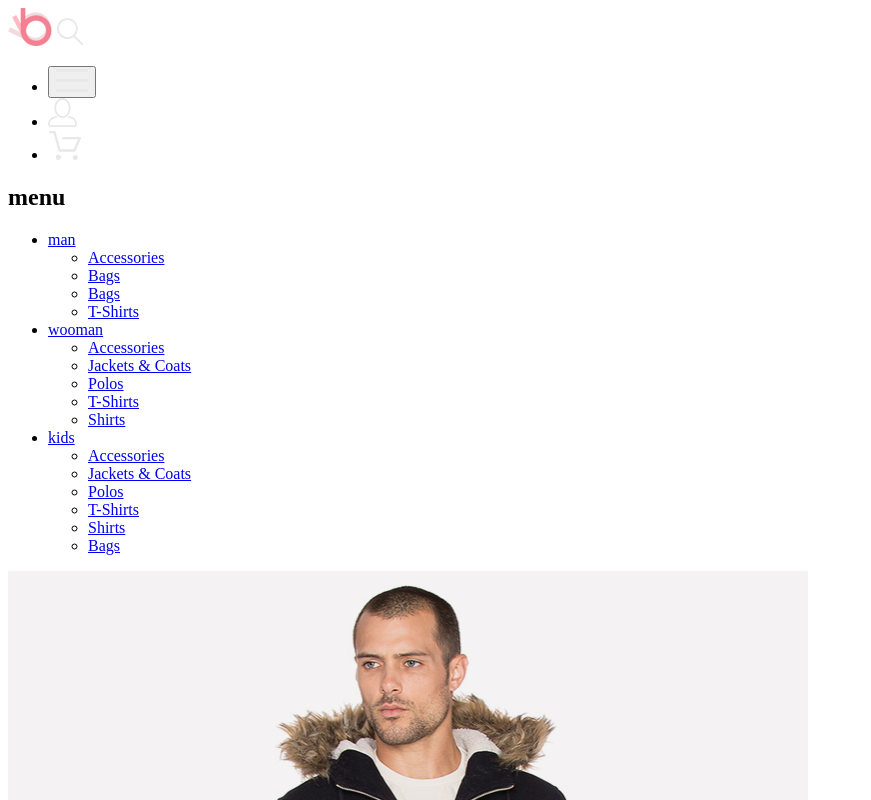
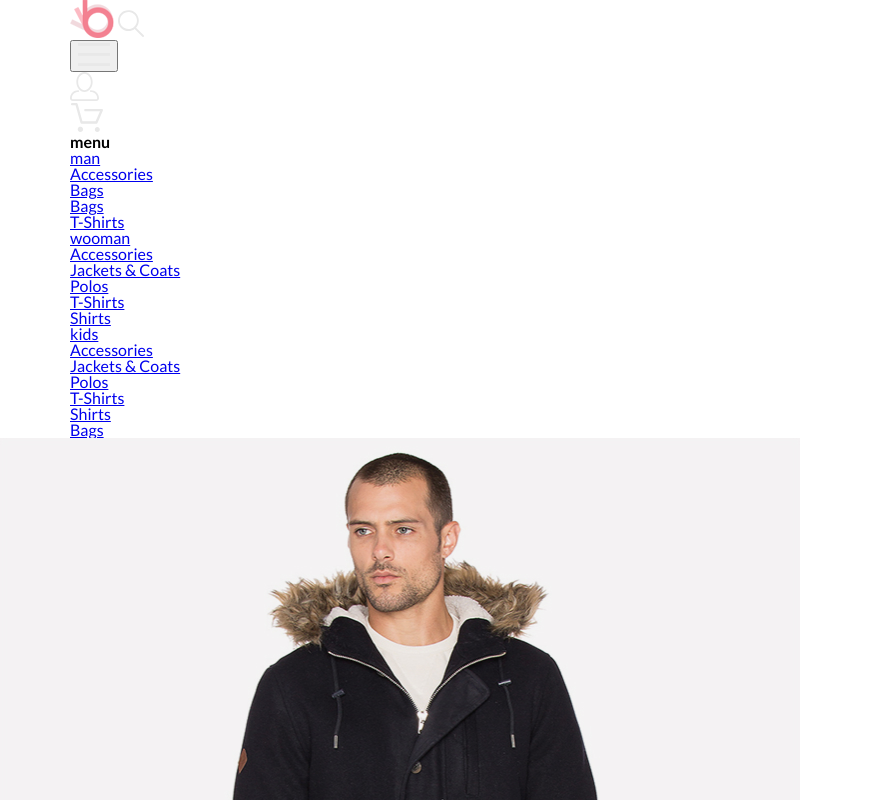
Before and after one commit to Dmitriygithuber/git-course, a plain HTML site: page index.html in a window 1280 px wide. Shown: the top 800 px of the page, without its empty margins (0-871 px from the left). Drawn offline with Linux system fonts and the light colour scheme.

Commit message:
created css style and reset + created class in header html

```diff
--- /dev/null
+++ b/css/reset.css
@@ -0,0 +1,134 @@
+/* http://meyerweb.com/eric/tools/css/reset/
+   v2.0 | 20110126
+   License: none (public domain)
+*/
+
+html,
+body,
+div,
+span,
+applet,
+object,
+iframe,
+h1,
+h2,
+h3,
+h4,
+h5,
+h6,
+p,
+blockquote,
+pre,
+a,
+abbr,
+acronym,
+address,
+big,
+cite,
+code,
+del,
+dfn,
+em,
+img,
+ins,
+kbd,
+q,
+s,
+samp,
+small,
+strike,
+strong,
+sub,
+sup,
+tt,
+var,
+b,
+u,
+i,
+center,
+dl,
+dt,
+dd,
+ol,
+ul,
+li,
+fieldset,
+form,
+label,
+legend,
+table,
+caption,
+tbody,
+tfoot,
+thead,
+tr,
+th,
+td,
+article,
+aside,
+canvas,
+details,
+embed,
+figure,
+figcaption,
+footer,
+header,
+hgroup,
+menu,
+nav,
+output,
+ruby,
+section,
+summary,
+time,
+mark,
+audio,
+video {
+    margin: 0;
+    padding: 0;
+    border: 0;
+    font-size: 100%;
+    vertical-align: baseline;
+}
+
+/* HTML5 display-role reset for older browsers */
+article,
+aside,
+details,
+figcaption,
+figure,
+footer,
+header,
+hgroup,
+menu,
+nav,
+section {
+    display: block;
+}
+
+body {
+    line-height: 1;
+}
+
+ol,
+ul {
+    list-style: none;
+}
+
+blockquote,
+q {
+    quotes: none;
+}
+
+blockquote:before,
+blockquote:after,
+q:before,
+q:after {
+    content: '';
+    content: none;
+}
+
+table {
+    border-collapse: collapse;
+    border-spacing: 0;
+}
--- /dev/null
+++ b/css/style.css
@@ -0,0 +1,13 @@
+body {
+    font-family: 'Lato', sans-serif;
+    font-size: 14px;
+    line-height: 17px;
+    font-weight: 400;
+}
+
+.container {
+    width: 1140px;
+    margin: 0 auto;
+}
+
+/* 1:45:45 CSS stylelized */
--- a/index.html
+++ b/index.html
@@ -6,99 +6,110 @@
     <meta http-equiv="X-UA-Compatible" content="IE=edge">
     <meta name="viewport" content="width=device-width, initial-scale=1.0">
     <title>Document</title>
+    <link rel="stylesheet" href="css/style.css">
+    <link rel="stylesheet" href="css/reset.css">
+    <link rel="preconnect" href="https://fonts.googleapis.com">
+    <link rel="preconnect" href="https://fonts.gstatic.com" crossorigin>
+    <link href="https://fonts.googleapis.com/css2?family=Lato:ital,wght@0,300;0,400;0,700;0,900;1,400&display=swap"
+        rel="stylesheet">
 </head>
 
 <body>
-    <header>
+    <header class="header">
 
-        <img src="image/logo.png" alt="logo">
-        <img src="image/loupe.svg" alt="loupe">
+        <div class="container">
 
-        <ul>
-            <li>
-                <button>
+            <img class="header__logo" src="image/logo.png" alt="logo">
+            <img class="header__loupe" src="image/loupe.svg" alt="loupe">
+
+            <ul class="header__list">
+                <li class="header__item">
+                    <button class="header__button">
                         <img src="image/burger.svg" alt="burgermenu">
                     </button>
                 </li>
-            <li>
-                <a href="#">
+                <li class="header__item">
+                    <a class="header__link" href="#">
                         <img src="image/user.svg" alt="user">
                     </a>
                 </li>
-            <li>
-                <a href="#">
+                <li class="header__item">
+                    <a class="header__link" href="#">
                         <img src="image/shoppingcart.svg" alt="shopping">
                     </a>
                 </li>
             </ul>
 
-        <nav>
-            <h2>menu</h2>
-            <ul>
-                <li>
-                    <a href="#">man</a>
-                    <ul>
-                        <li>
+            <nav class="header__nav">
+                <h2 class="header__title">menu</h2>
+                <ul class="header__nav-list">
+                    <li class="header__nav-item nav-sub-item">
+                        <a class="nav-sub-item__title" href="#">man</a>
+                        <ul class="nav-sub-item__list">
+                            <li class="nav-sub-item__item">
                                 <a href="#">Accessories</a>
                             </li>
-                        <li>
+                            <li class="nav-sub-item__item">
                                 <a href="#">Bags</a>
                             </li>
-                        <li>
+                            <li class="nav-sub-item__item">
                                 <a href="#">Bags</a>
                             </li>
-                        <li>
+                            <li class="nav-sub-item__item">
                                 <a href="#">T-Shirts</a>
                             </li>
                         </ul>
                     </li>
 
                     <li>
-                    <a href="#">wooman</a>
-                    <ul>
-                        <li>
+                        <a class="header__nav-item nav-sub-item" href="#">wooman</a>
+                        <ul class="nav-sub-item__list">
+                            <li class="nav-sub-item__item">
                                 <a href="#">Accessories</a>
                             </li>
-                        <li>
+                            <li class="nav-sub-item__item">
                                 <a href="#">Jackets & Coats</a>
                             </li>
-                        <li>
+                            <li class="nav-sub-item__item">
                                 <a href="#">Polos</a>
                             </li>
-                        <li>
+                            <li class="nav-sub-item__item">
                                 <a href="#">T-Shirts</a>
                             </li>
-                        <li>
+                            <li class="nav-sub-item__item">
                                 <a href="#">Shirts</a>
                             </li>
                         </ul>
                     </li>
 
-                <li>
+                    <li class="header__nav-item nav-sub-item">
                         <a href="#">kids</a>
-                    <ul>
-                        <li>
+                        <ul class="nav-sub-item__list">
+                            <li class="nav-sub-item__item">
                                 <a href="#">Accessories</a>
                             </li>
-                        <li>
+                            <li class="nav-sub-item__item">
                                 <a href="#">Jackets & Coats</a>
                             </li>
-                        <li>
+                            <li class="nav-sub-item__item">
                                 <a href="#">Polos</a>
                             </li>
-                        <li>
+                            <li class="nav-sub-item__item">
                                 <a href="#">T-Shirts</a>
                             </li>
-                        <li>
+                            <li class="nav-sub-item__item">
                                 <a href="#">Shirts</a>
                             </li>
-                        <li>
+                            <li class="nav-sub-item__item">
                                 <a href="#">Bags</a>
                             </li>
                         </ul>
                     </li>
                 </ul>
             </nav>
+
+        </div>
+
     </header>
 
 
```
Lines whose indentation alone changed are shown as unchanged.
